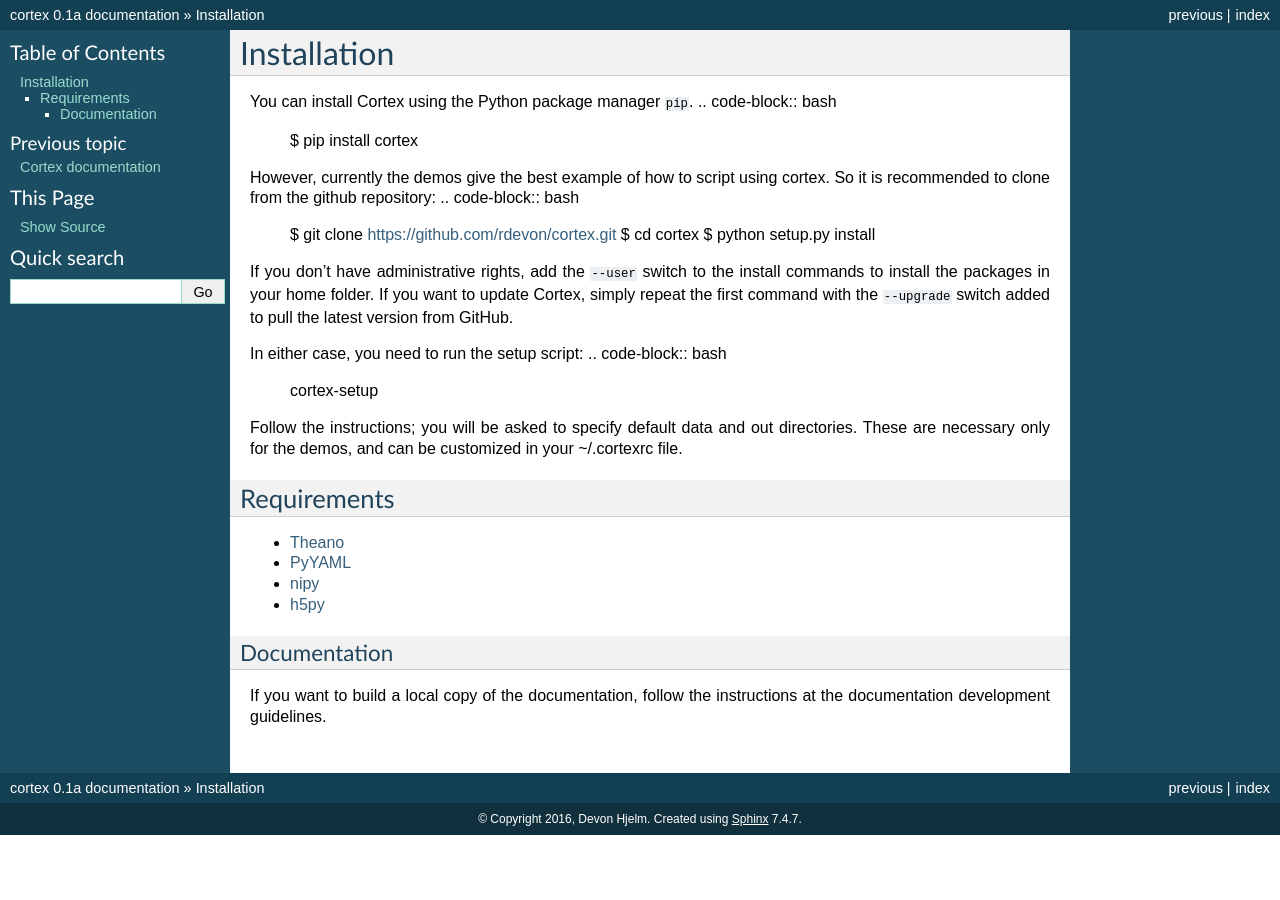
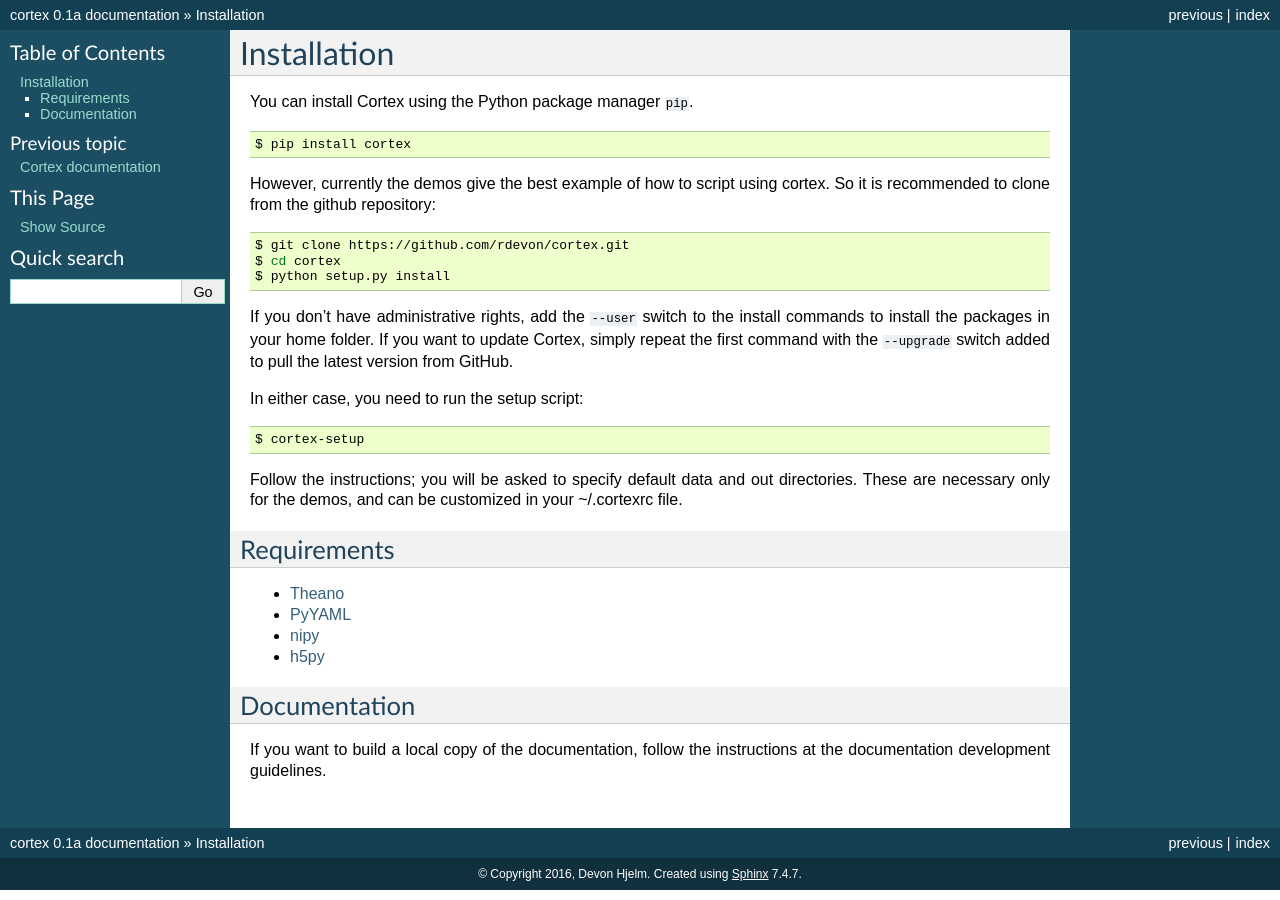
Before and after one commit to rdevon/cortex_old, a Sphinx documentation site: the page built from doc/setup.rst, in a window 1280 px wide. Built offline with Sphinx 7.4.7, drawn with Linux system fonts in a browser that asks for light colours; pages that are not in the unit, such as notebooks, are missing from menus.

Commit message:
fixing docs

```diff
--- a/doc/setup.rst
+++ b/doc/setup.rst
@@ -2,11 +2,16 @@
 ============
 
 You can install Cortex using the Python package manager ``pip``.
+
 .. code-block:: bash
+
    $ pip install cortex
+
 However, currently the demos give the best example of how to script using cortex.
 So it is recommended to clone from the github repository:
+
 .. code-block:: bash
+
    $ git clone https://github.com/rdevon/cortex.git
    $ cd cortex
    $ python setup.py install
@@ -17,8 +22,10 @@
 added to pull the latest version from GitHub.
 
 In either case, you need to run the setup script:
+
 .. code-block:: bash
-   cortex-setup
+
+   $ cortex-setup
 
 Follow the instructions; you will be asked to specify default data and out
 directories. These are necessary only for the demos, and can be customized in your
@@ -38,7 +45,7 @@
 * h5py_
 
 Documentation
-~~~~~~~~~~~~~
+-------------
 
 If you want to build a local copy of the documentation, follow the instructions
 at the :doc:`documentation development guidelines <development/docs>`.
```
Also changed, not shown: README.rst (+9 -1 lines), 13 other files.
